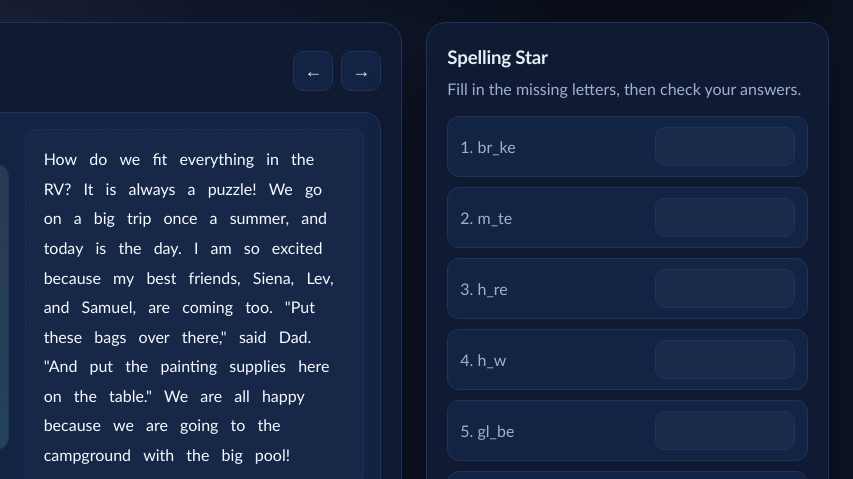
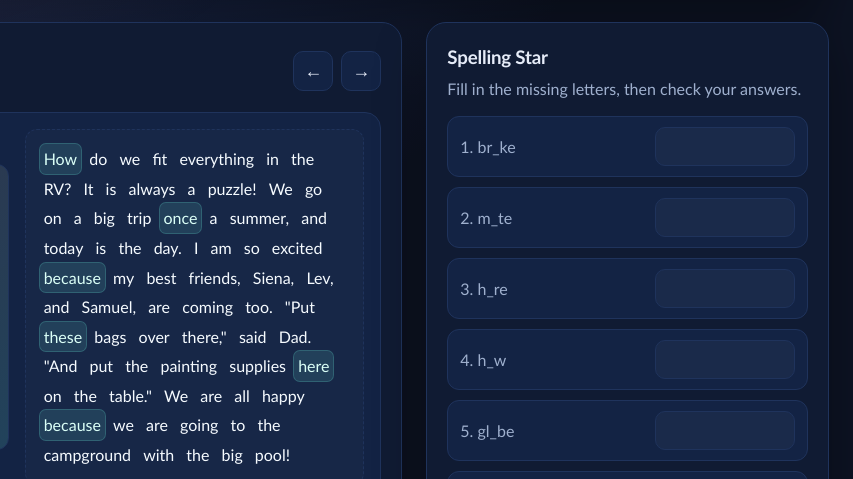
Before and after one commit to bsuvorov/codex_storybooks_for_spell_prep, a website: page 2025_12_01/index.html in a window 1280 px wide. Shown: the part 358-837 px from the top of the page, 427-1280 px from the left. Drawn offline with Linux system fonts and the light colour scheme.

Commit message:
Highlight spelling words in story text

```diff
--- a/2025_12_01/script.js
+++ b/2025_12_01/script.js
@@ -93,6 +93,7 @@ let wordSpans = [];
 let wordBoundaries = [];
 let highlightInterval = null;
 let lastHighlightedIndex = -1;
+const spellingWords = new Set(quizBank.map((item) => item.answer.toLowerCase()));
 
 function setPageText(text) {
   const words = text.split(/(\s+)/);
@@ -108,6 +109,10 @@ function setPageText(text) {
     }
     const span = document.createElement("span");
     span.className = "page__word";
+    const normalized = segment.toLowerCase().replace(/[^a-z]/gi, "");
+    if (normalized && spellingWords.has(normalized)) {
+      span.classList.add("page__word--spelling");
+    }
     span.textContent = segment;
     span.dataset.index = wordSpans.length;
     wordSpans.push(span);
--- a/2025_12_01/styles.css
+++ b/2025_12_01/styles.css
@@ -221,10 +221,22 @@ h3 {
   transition: background-color 0.18s ease, color 0.18s ease;
 }
 
+.page__word--spelling {
+  background: rgba(96, 210, 197, 0.15);
+  color: #dbfff7;
+  box-shadow: 0 0 0 1px rgba(96, 210, 197, 0.35);
+}
+
 .page__word--active {
   background: rgba(239, 131, 84, 0.22);
   color: #fff6e9;
   box-shadow: 0 0 0 1px rgba(239, 131, 84, 0.35);
+}
+
+.page__word--spelling.page__word--active {
+  background: linear-gradient(120deg, rgba(239, 131, 84, 0.28), rgba(96, 210, 197, 0.2));
+  color: #fff8ef;
+  box-shadow: 0 0 0 1px rgba(239, 131, 84, 0.45), 0 0 0 3px rgba(96, 210, 197, 0.18);
 }
 
 .controls {
```
